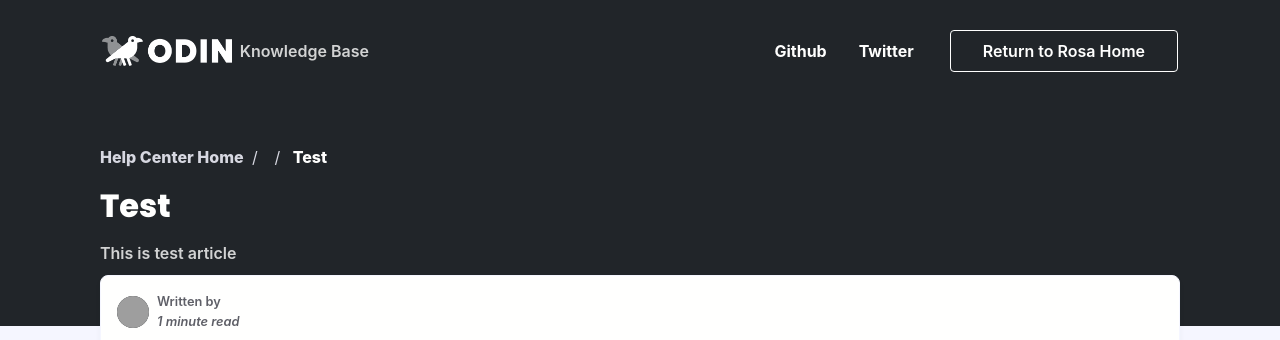
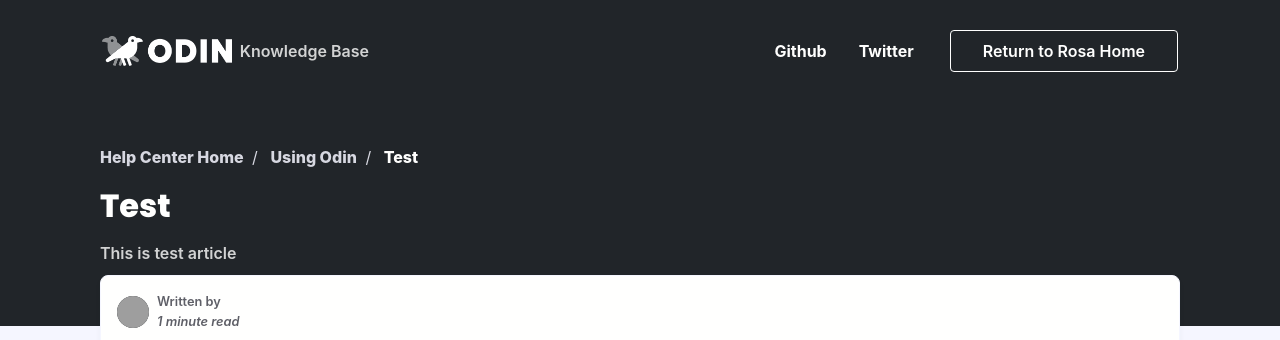
Before and after one commit to superZina/superZina.github.io, a Jekyll site: the page built from _posts/SoftSquared/2020-3-19-test.md, in a window 1280 px wide. Shown: the top 340 px of the page. Built offline with Jekyll 4.4.1, drawn with Linux system fonts in a browser that asks for light colours; nearby versions of some CDN libraries; some web fonts are replaced; comment, search, counter and statistics services are not loaded; grey boxes are pictures that could not be loaded.

Commit message:
test article 수정

```diff
--- a/_posts/SoftSquared/2020-3-19-test.md
+++ b/_posts/SoftSquared/2020-3-19-test.md
@@ -2,7 +2,7 @@
 layout: post
 title: "Test"
 date: 2020-03-19 02:22:38 -0900
-category: SoftSquared
+category: using-odin
 author: Rosa
 short-description: This is test article
 ---
```
